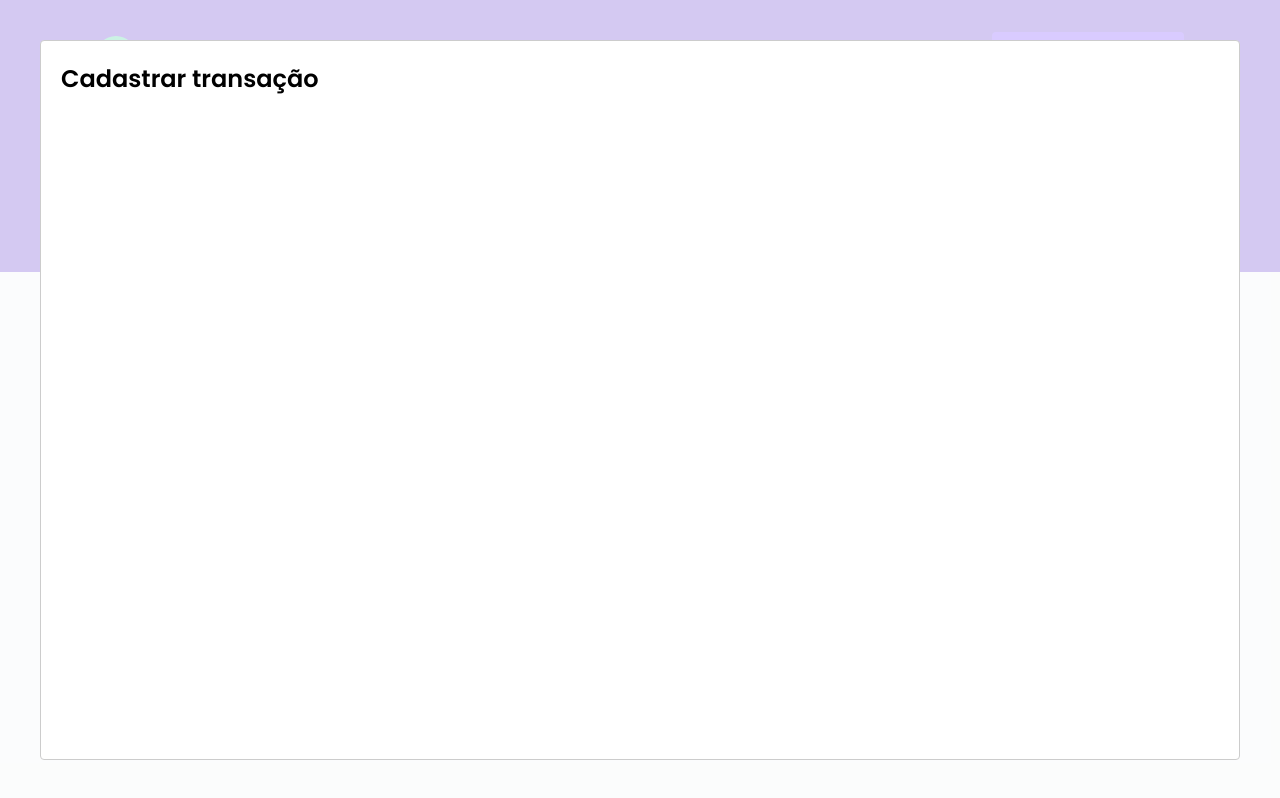
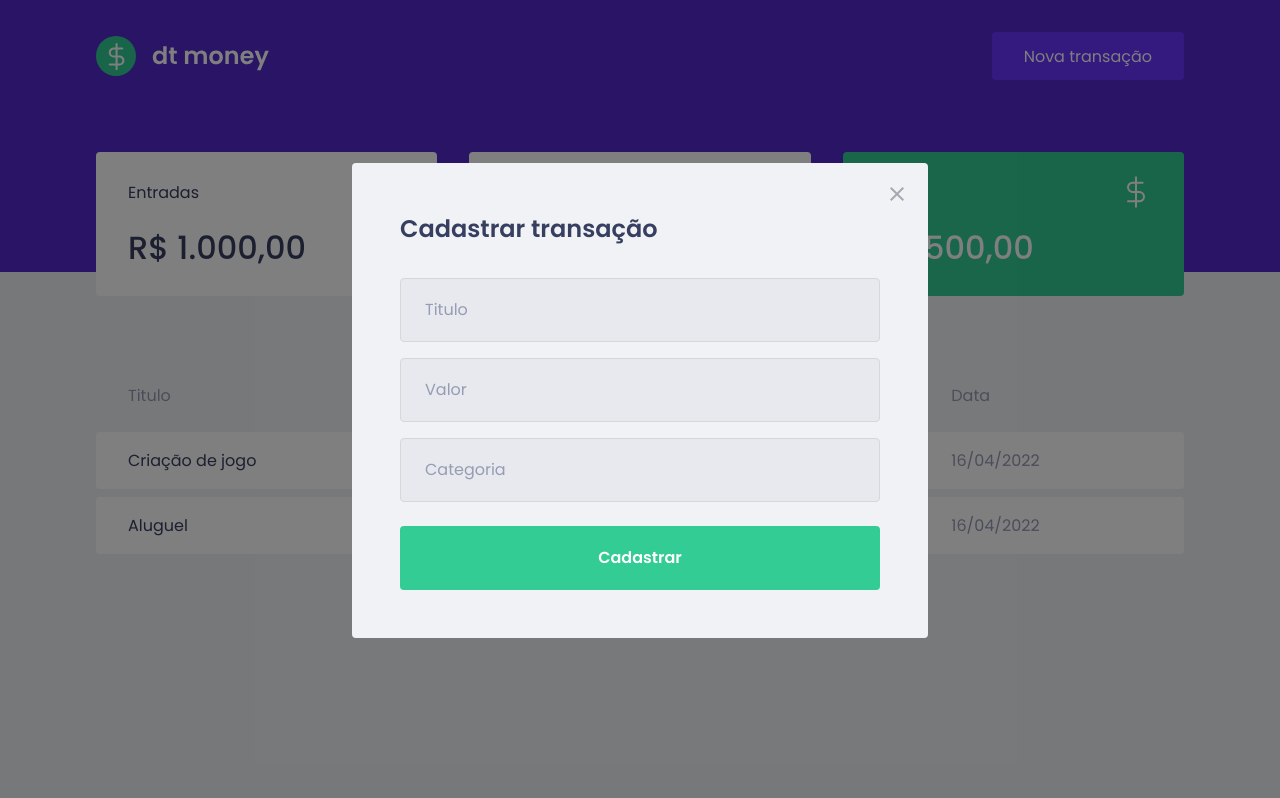
Before and after one commit to adrianobarbosa1/myExemple, a React (Create React App) app in the folder dtmoney/: page / in a window 1280 px wide. Both pictures are taken after a click on the button "Nova transação". Built offline with nearby package versions, Linux system fonts and the light colour scheme; no server answers; what miragejs would draw is missing.

Commit message:
add styled modal

```diff
--- a/dtmoney/src/App.tsx
+++ b/dtmoney/src/App.tsx
@@ -4,6 +4,7 @@
 import { createServer } from "miragejs"
 import Modal from 'react-modal'
 import { useState } from "react";
+import { NewTransactionModal } from "./components/NewTransactionModal";
 
 createServer({
   routes() {
@@ -42,12 +43,10 @@
     <>
       <GlobalStyle />
       <Header onOpenNewTransactionModal={handleOpenNewTransactionModal} />
-      <Modal
+      <NewTransactionModal
         isOpen={isNewTransactionModalOpen}
         onRequestClose={handleCloseNewTransactionModal}
-      >
-        <h2>Cadastrar transação</h2>
-      </Modal>
+      />
       <Dashboard />
     </>
 
--- /dev/null
+++ b/dtmoney/src/components/NewTransactionModal/index.tsx
@@ -0,0 +1,48 @@
+import Modal from 'react-modal'
+import { Container } from './style';
+import closeImg from '../../assets/close.svg'
+
+interface NewTransactionModalProps {
+    isOpen: boolean;
+    onRequestClose: () => void;
+}
+
+export function NewTransactionModal({ isOpen, onRequestClose }: NewTransactionModalProps) {
+    return (
+        <Modal
+            isOpen={isOpen}
+            onRequestClose={onRequestClose}
+            overlayClassName="react-modal-overlay"
+            className="react-modal-content"
+        >
+            <button
+                type='button'
+                onClick={onRequestClose}
+                className='react-modal-close'
+            >
+                <img src={closeImg} alt="Fechar modal" />
+            </button>
+
+            <Container>
+                <h2>Cadastrar transação</h2>
+
+                <input
+                    placeholder='Titulo'
+                />
+
+                <input
+                    type='number'
+                    placeholder='Valor'
+                />
+
+                <input
+                    placeholder='Categoria'
+                />
+
+                <button type='submit'>Cadastrar</button>
+
+            </Container>
+        </Modal>
+    )
+
+}
--- /dev/null
+++ b/dtmoney/src/components/NewTransactionModal/style.ts
@@ -0,0 +1,49 @@
+import styled from "styled-components";
+
+export const Container = styled.form`
+    h2 {
+    color: var(--text-title);
+    font-size: 1.5rem;
+    margin-bottom: 2rem;
+  }
+
+  input {
+    width: 100%;
+    padding: 0 1.5rem;
+    height: 4rem;
+    border-radius: 0.25rem;
+
+    border: 1px solid #d7d7d7;
+    background: #e7e9ee;
+
+    font-weight: 400;
+    font-size: 1rem;
+
+    &::placeholder {
+      color: var(--text-body);
+    }
+
+    & + input {
+      margin-top: 1rem;
+    }
+  }
+
+  button[type="submit"] {
+    width: 100%;
+    padding: 0 1.5rem;
+    height: 4rem;
+    background: var(--green);
+    color: #fff;
+    border-radius: 0.25rem;
+    border: 0;
+    font-size: 1rem;
+    font-weight: 600;
+    margin-top: 1.5rem;
+
+    transition: filter 0.2s;
+
+    &:hover {
+      filter: brightness(0.9);
+    }
+  }
+`;
--- a/dtmoney/src/styles/global.ts
+++ b/dtmoney/src/styles/global.ts
@@ -53,4 +53,42 @@
         opacity: 0.6;
         cursor: not-allowed;
     }
+
+    .react-modal-overlay{
+        background: rgba(0, 0, 0, 0.5);
+
+    position: fixed;
+    top: 0;
+    bottom: 0;
+    right: 0;
+    left: 0;
+
+    display: flex;
+    align-items: center;
+    justify-content: center;
+    }
+
+    .react-modal-content{
+        width: 100%;
+    max-width: 576px;
+
+    background: var(--background);
+    padding: 3rem;
+    position: relative;
+    border-radius: 0.25rem;
+    }
+
+    .react-modal-close {
+    position: absolute;
+    right: 1.5rem;
+    top: 1.5rem;
+    border: 0;
+    background: transparent;
+
+    transition: filter 0.2s;
+
+    &:hover {
+      filter: brightness(0.8);
+    }
+  }
 `
```
